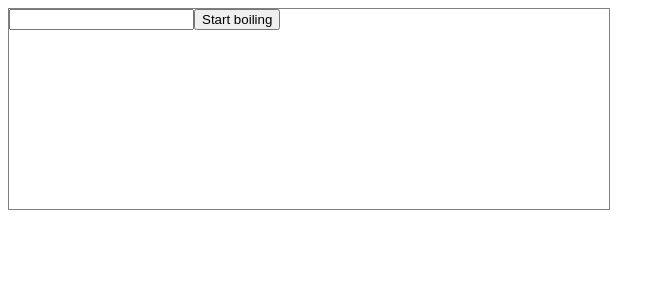
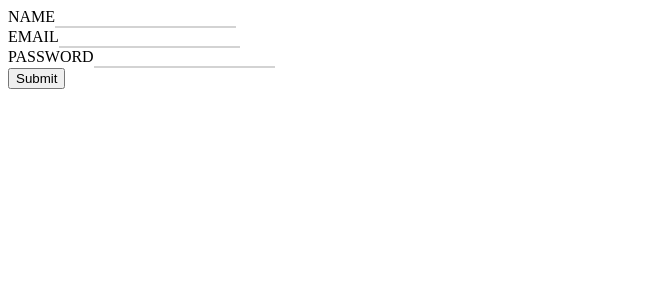
Before and after one commit to bencornelis/frontloops, a React (Create React App) app: page / in a window 1280 px wide. Shown: the top 300 px of the page, without its empty margins (0-665 px from the left). Built offline with nearby package versions, Linux system fonts and the light colour scheme.

Commit message:
adds base custom form component

```diff
--- a/src/App.js
+++ b/src/App.js
@@ -1,11 +1,30 @@
 import React, { Component } from 'react';
-import TimerApp from './components/2.6';
+import CustomForm from './components/form';
 
 class App extends Component {
   render() {
     return (
       <div>
-        <TimerApp />
+        <CustomForm
+          fields={[
+            {
+              label: 'name',
+              type: 'text',
+            },
+            {
+              label: 'email',
+              type: 'text',
+              isRequired: true,
+              validate: email => email.includes('@')
+            },
+            {
+              label: 'password',
+              type: 'password',
+              isRequired: true
+            }
+          ]}
+          onSubmit={entries => { console.log(entries); }}
+        />
       </div>
     );
   }
--- /dev/null
+++ b/src/components/form.js
@@ -0,0 +1,143 @@
+import React, { Component } from 'react';
+import styled from 'styled-components';
+
+const Input = styled.input`
+  border-top: none;
+  border-right: none;
+  border-left: none;
+  border-bottom: 2px solid lightgrey;
+  &:focus {
+    border-bottom: 2px solid black;
+  }
+`;
+
+const Label = styled.label`
+`;
+
+const Error = styled.div`
+  color: red;
+`;
+
+const FormItemWrapper = styled.div``;
+
+const FormItem = ({
+  label,
+  type,
+  value,
+  onChange,
+  errorMessage,
+  showError,
+}) => {
+  return (
+    <FormItemWrapper>
+      <Label>{label.toUpperCase()}</Label>
+      <Input type={type} value={value} onChange={onChange}/>
+      {showError && errorMessage && <Error>{errorMessage}</Error>}
+    </FormItemWrapper>
+  );
+}
+
+const Button = styled.button``;
+const Form = styled.form``;
+
+class CustomForm extends Component {
+  constructor(props) {
+    super(props);
+
+    const fields = props.fields.map(field => {
+      const {
+        label,
+        type = 'text',
+        value = '',
+        isRequired = false,
+        validate = _ => true
+      } = field;
+
+      return {
+        label,
+        type,
+        value,
+        isRequired,
+        validate,
+        errorMessage: '',
+      };
+    })
+
+    this.state = {
+      fields,
+      showErrors: false,
+    };
+  }
+
+  handleFieldChange = idx => e => {
+    const value = e.target.value;
+    this.setState(({ fields }) => {
+      fields = fields.slice();
+      fields[idx] = {
+        ...fields[idx],
+        value,
+      };
+
+      return { fields };
+    });
+  }
+
+  handleSubmit = e => {
+    e.preventDefault();
+
+    this.setState(
+      ({ fields }) => {
+        fields = fields.map(field => {
+          let errorMessage;
+          const { label, value, isRequired, validate } = field;
+          if (isRequired && value === '') {
+            errorMessage = 'Field is required';
+          } else if (!validate(value)) {
+            errorMessage = `Enter a valid ${label}`;
+          } else {
+            errorMessage = '';
+          }
+          return {
+            ...field,
+            value,
+            errorMessage,
+          };
+        });
+
+        return { fields };
+      },
+      () => {
+        const { fields } = this.state;
+        const allCorrect = fields.every(({ errorMessage }) => errorMessage === '');
+        if (allCorrect) {
+          const entries = fields.map(({ label, value }) => ({ [label]: value }));
+          this.props.onSubmit(entries);
+        } else {
+          this.setState({ showErrors: true });
+        }
+      }
+    )
+  }
+
+  render() {
+    const { fields, showErrors } = this.state;
+    return (
+      <Form>
+        {fields.map(({ label, type, value, errorMessage }, idx) => (
+          <FormItem
+            key={idx}
+            label={label}
+            type={type}
+            value={value}
+            errorMessage={errorMessage}
+            showError={showErrors}
+            onChange={this.handleFieldChange(idx)}
+          />
+        ))}
+        <Button type='submit' onClick={this.handleSubmit}>Submit</Button>
+      </Form>
+    )
+  }
+}
+
+export default CustomForm;
```
